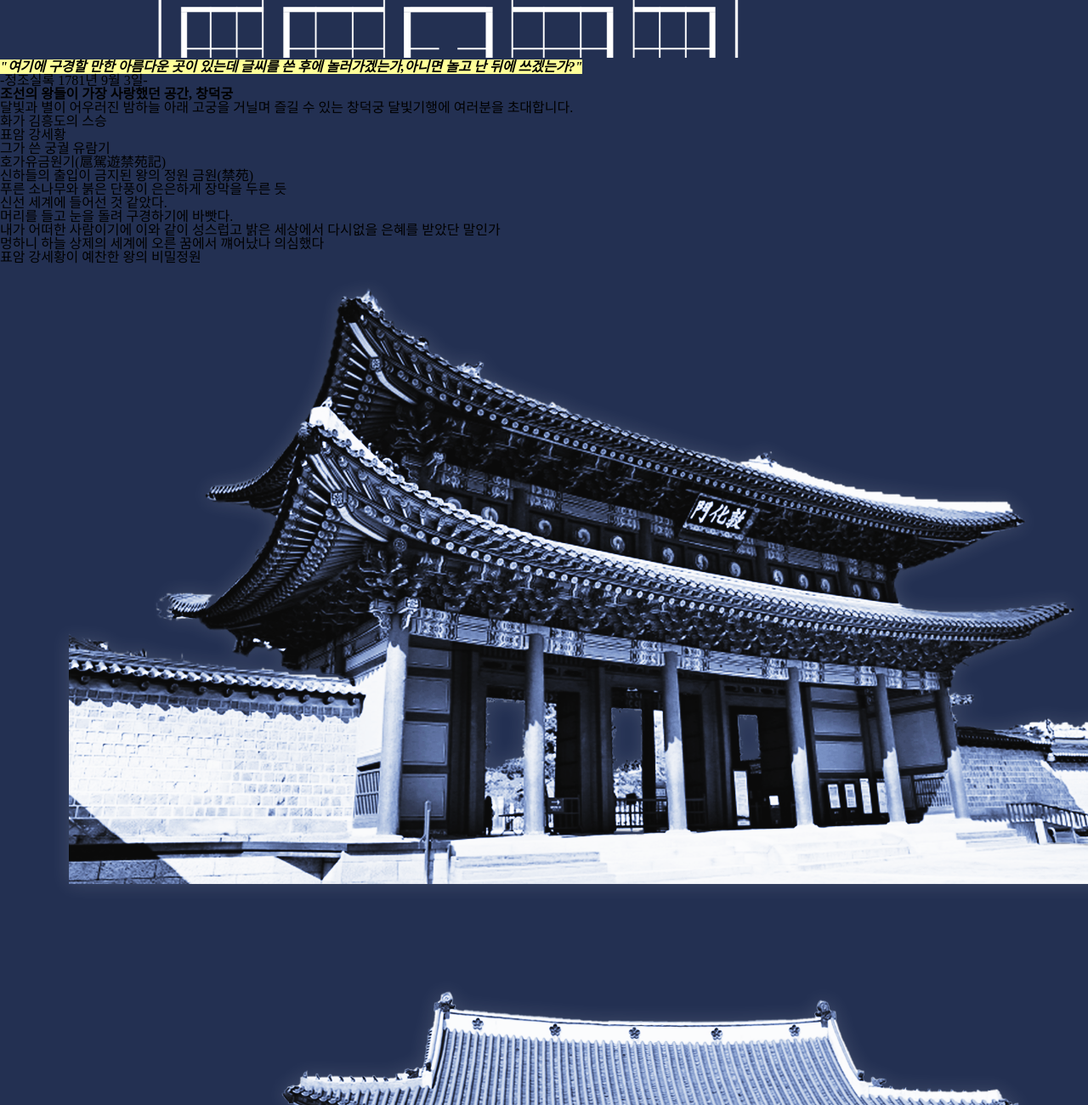
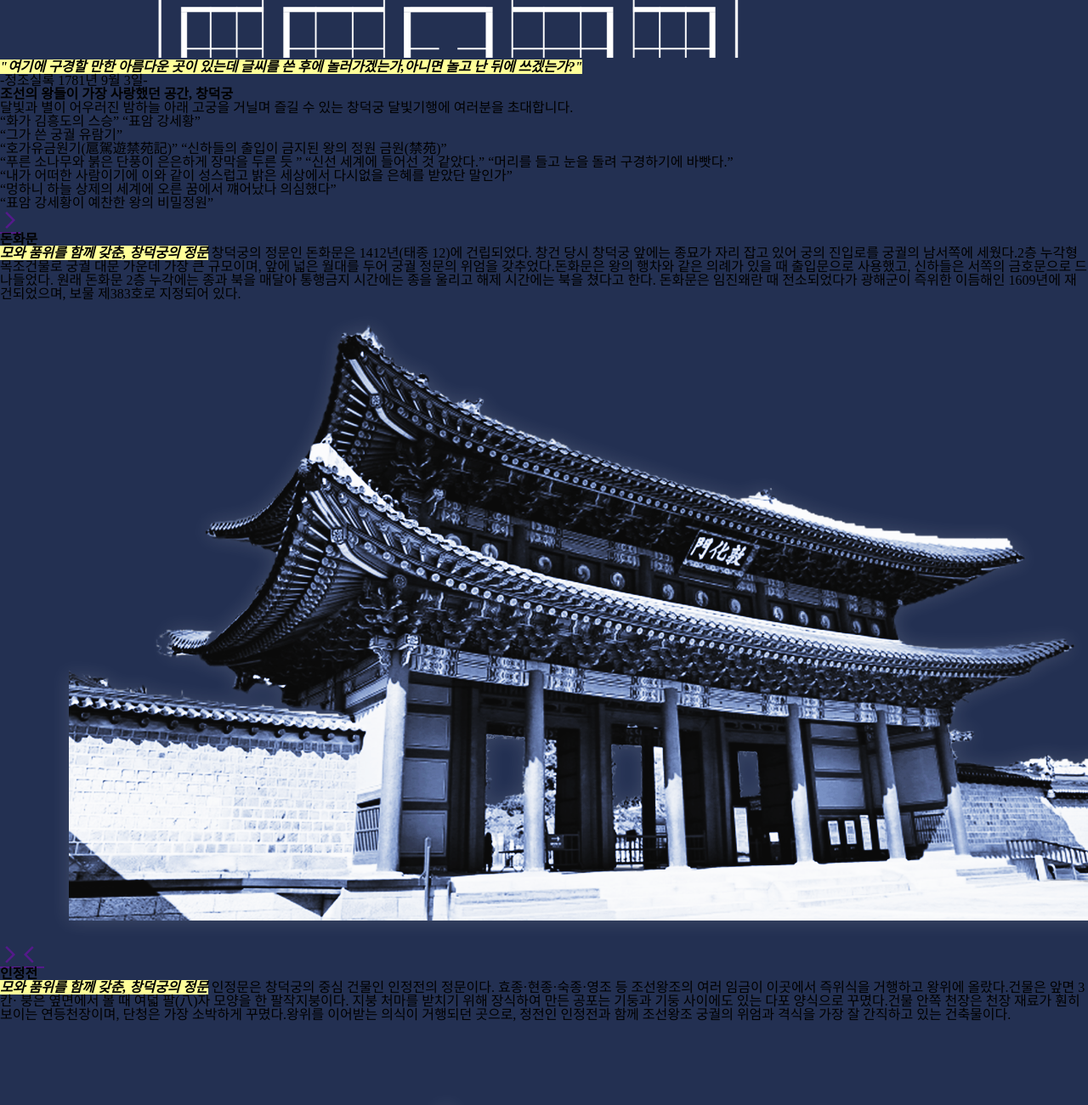
Before and after one commit to dongeun-i/moonlight, a plain HTML site: page cdg/index.html in a window 1280 px wide. Shown: the part 920-2220 px from the top of the page at 85% size. Drawn offline with nearby package versions, Linux system fonts and the light colour scheme; a script that the page names is missing.

Commit message:
슬라이드영역 구조화작업 fin

```diff
--- a/cdg/index.html
+++ b/cdg/index.html
@@ -5,6 +5,8 @@
     <meta http-equiv="X-UA-Compatible" content="IE=edge">
     <meta name="viewport" content="width=device-width, initial-scale=1.0">
     <title>창덕궁 달빛기행</title>
+    <link href="https://fonts.googleapis.com/icon?family=Material+Icons"
+    rel="stylesheet">
     <link rel="stylesheet" href="css/import.css">
     <link href="https://fonts.googleapis.com/icon?family=Material+Icons" rel="stylesheet">
     <script src="http://code.jquery.com/jquery-latest.min.js"></script>
@@ -55,29 +57,29 @@
         </p>
         <ul>
             <li>
-                <p>화가 김흥도의 스승</p>
-                <p>표암 강세황</p>
+                <q>화가 김흥도의 스승</q>
+                <q>표암 강세황</q>
             </li>
             <li>
-                <p>그가 쓴 궁궐 유람기</p>
+                <q>그가 쓴 궁궐 유람기</q>
             </li>
             <li>
-                <p>호가유금원기(扈駕遊禁苑記)</p>
-                <p>신하들의 출입이 금지된 왕의 정원 금원(禁苑)</p>
+                <q>호가유금원기(扈駕遊禁苑記)</q>
+                <q>신하들의 출입이 금지된 왕의 정원 금원(禁苑)</q>
             </li>
             <li>
-                <p>푸른 소나무와 붉은 단풍이 은은하게 장막을 두른 듯 </p>
-                <p>신선 세계에 들어선 것 같았다.</p>
-                <p>머리를 들고 눈을 돌려 구경하기에 바빳다.</p>
+                <q>푸른 소나무와 붉은 단풍이 은은하게 장막을 두른 듯 </q>
+                <q>신선 세계에 들어선 것 같았다.</q>
+                <q>머리를 들고 눈을 돌려 구경하기에 바빳다.</q>
             </li>
             <li>
-                <p>내가 어떠한 사람이기에 이와 같이 성스럽고 밝은 세상에서 다시없을 은혜를 받았단 말인가</p>
+                <q>내가 어떠한 사람이기에 이와 같이 성스럽고 밝은 세상에서 다시없을 은혜를 받았단 말인가</q>
             </li>
             <li>
-                <p>멍하니 하늘 상제의 세계에 오른 꿈에서 꺠어났나 의심했다</p>
+                <q>멍하니 하늘 상제의 세계에 오른 꿈에서 꺠어났나 의심했다</q>
             </li>
             <li>
-                <p>표암 강세황이 예찬한 왕의 비밀정원</p>
+                <q>표암 강세황이 예찬한 왕의 비밀정원</q>
             </li>
         </ul>
     </article>
@@ -85,21 +87,44 @@
     <section>
         <ul>
             <li>
+                <a href="" class="material-icons">arrow_forward_ios</a>
+                <h2>돈화문</h2>
+                <p>
+                    <mark>모와 품위를 함께 갖춘, 창덕궁의 정문</mark>
+                    창덕궁의 정문인 돈화문은 1412년(태종 12)에 건립되었다. 창건 당시 창덕궁 앞에는 종묘가 자리 잡고 있어 궁의 진입로를 궁궐의 남서쪽에 세웠다.2층 누각형 목조건물로 궁궐 대문 가운데 가장 큰 규모이며, 앞에 넓은 월대를 두어 궁궐 정문의 위엄을 갖추었다.돈화문은 왕의 행차와 같은 의례가 있을 때 출입문으로 사용했고, 신하들은 서쪽의 금호문으로 드나들었다. 원래 돈화문 2층 누각에는 종과 북을 매달아 통행금지 시간에는 종을 울리고 해제 시간에는 북을 쳤다고 한다. 돈화문은 임진왜란 때 전소되었다가 광해군이 즉위한 이듬해인 1609년에 재건되었으며, 보물 제383호로 지정되어 있다.
+                </p>
                 <img src="images/slide_image_01.png" alt="">
-                <h2></h2>
-                <p></p>
             </li>
             <li>
+                <a href="" class="material-icons">arrow_forward_ios</a>
+                <a href="" class="material-icons">arrow_back_ios</a>
+                <h2>인정전</h2>
+                <p>
+                    <mark>모와 품위를 함께 갖춘, 창덕궁의 정문</mark>
+                    인정문은 창덕궁의 중심 건물인 인정전의 정문이다. 효종·현종·숙종·영조 등 조선왕조의 여러 임금이 이곳에서 즉위식을 거행하고 왕위에 올랐다.건물은 앞면 3칸·  붕은 옆면에서 볼 때 여덟 팔(八)자 모양을 한 팔작지붕이다. 지붕 처마를 받치기 위해 장식하여 만든 공포는 기둥과 기둥 사이에도 있는 다포 양식으로 꾸몄다.건물 안쪽 천장은 천장 재료가 훤히 보이는 연등천장이며, 단청은 가장 소박하게 꾸몄다.왕위를 이어받는 의식이 거행되던 곳으로, 정전인 인정전과 함께 조선왕조 궁궐의 위엄과 격식을 가장 잘 간직하고 있는 건축물이다.
+                </p>
                 <img src="images/slide_image_02.png" alt="">
-                <h2></h2>
-                <p></p>
             </li>
             <li>
+                <a href="" class="material-icons">arrow_back_ios</a>
+                <h2>부용지</h2>
+                <p>
+                    <mark>휴식과 학문적 용도로 쓰인 아름다운 건물들</mark>
+                    이곳은 후원의 첫 번째 중심 정원으로,
+                    휴식뿐아니라 학문과 교육을 하던 비교적 공개된장소였다.
+                    300평(약 1000㎡) 넓이의 사각형 연못인 부용지를 중심으로 여러 건물을 지었다.
+                    주합루 일원의 규장각(奎章閣)과 서향각(書香閣) 등은 왕실 도서관 용도로 쓰였고, 영화당(暎花堂)에서는 왕이 입회하는 특별한 과거시험을치르기도 했다. 영화당은 동쪽으로 춘당대 마당을, 서쪽으로 부용지를 마주하며 앞뒤에 툇마루를 둔 특이한 건물이다.
+                    연꽃이 활짝 핀 모양의 부용정은 연못에 피어 있는 한송이 꽃의 형상으로 2012년 보물 제 1763호로 지정되었다.
+                </p>
+
                 <img src="images/slide_image_03.png" alt="">
-                <h2></h2>
-                <p></p>
             </li>
         </ul>
+        <ol>
+            <li><a href="" class="active">Slide1</a></li>
+            <li><a href="">Slide2</a></li>
+            <li><a href="">Slide3</a></li>
+        </ol>
     </section>
 
 </body>
```
